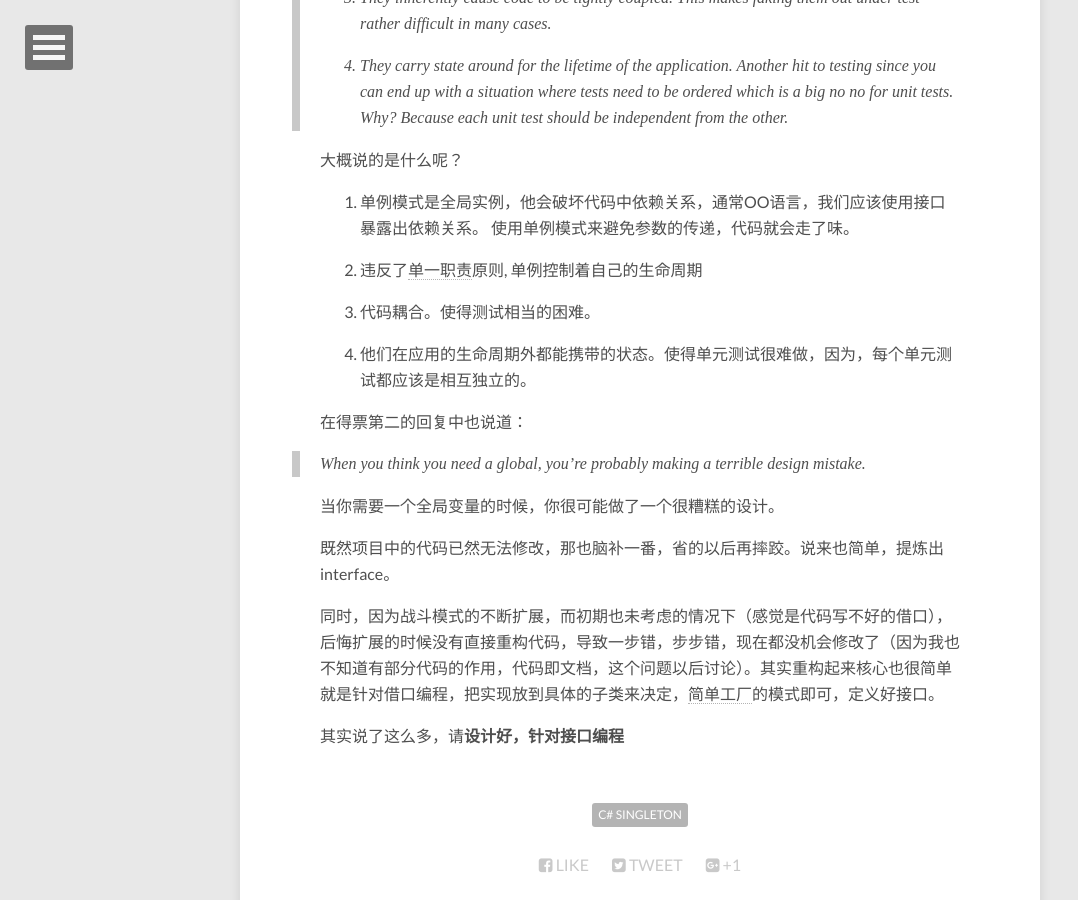
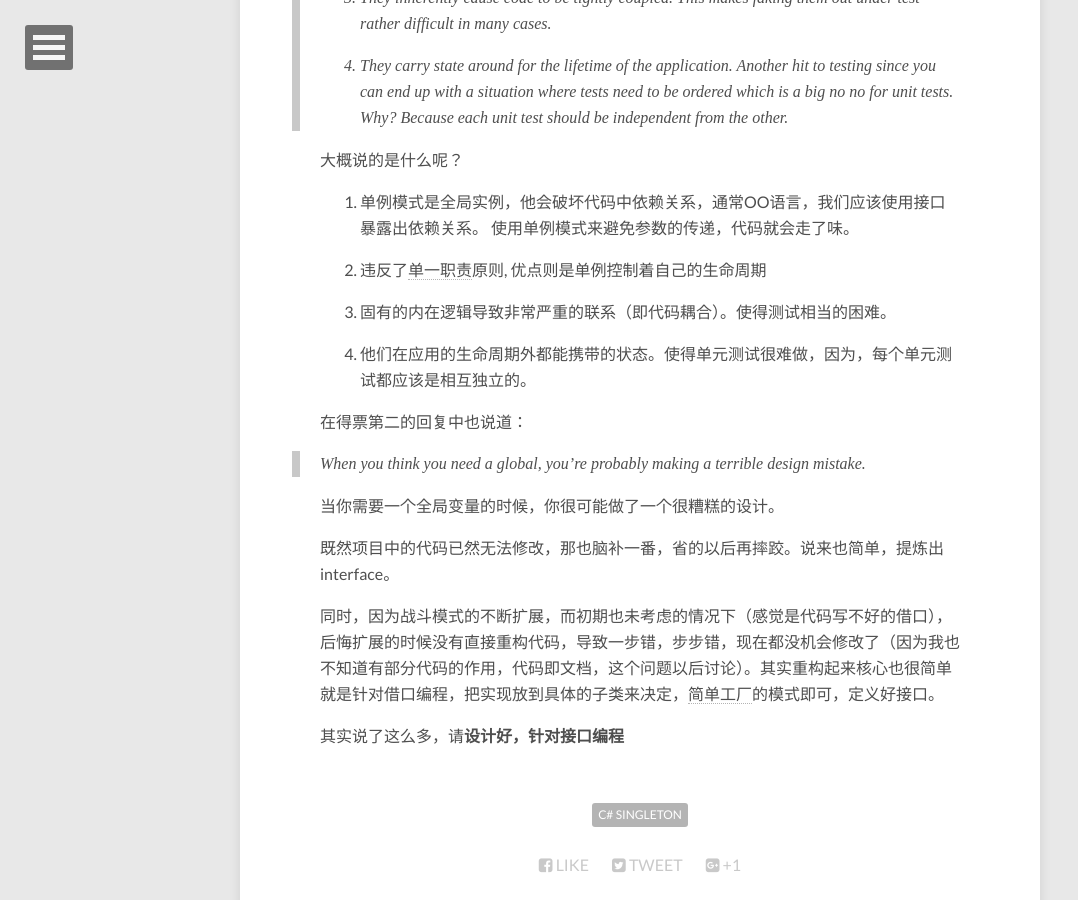
Before and after one commit to AllenSky/AllenSky.github.io, a Jekyll site: the page built from _posts/2016-1-4-ThinkOut.markdown, in a window 1280 px wide and 900 px high, scrolled down 1000 px. Shown: the whole window, without its empty margins (0-1078 px from the left). Built offline with Jekyll 4.4.1, drawn with Linux system fonts in a browser that asks for light colours; nearby versions of some CDN libraries; comment, search, counter and statistics services are not loaded.

Commit message:
调整翻译内容
调整翻译内容

```diff
--- a/_posts/2016-1-4-ThinkOut.markdown
+++ b/_posts/2016-1-4-ThinkOut.markdown
@@ -45,9 +45,9 @@ StaticsDmg         	= StaticsDmgReport.Instance;
 1. 单例模式是全局实例，他会破坏代码中依赖关系，通常OO语言，我们应该使用接口暴露出依赖关系。
 使用单例模式来避免参数的传递，代码就会走了味。
 
-2. 违反了[单一职责]原则, 单例控制着自己的生命周期
+2. 违反了[单一职责]原则, 优点则是单例控制着自己的生命周期
 
-3. 代码耦合。使得测试相当的困难。
+3. 固有的内在逻辑导致非常严重的联系（即代码耦合）。使得测试相当的困难。
 
 4. 他们在应用的生命周期外都能携带的状态。使得单元测试很难做，因为，每个单元测试都应该是相互独立的。
 
```
